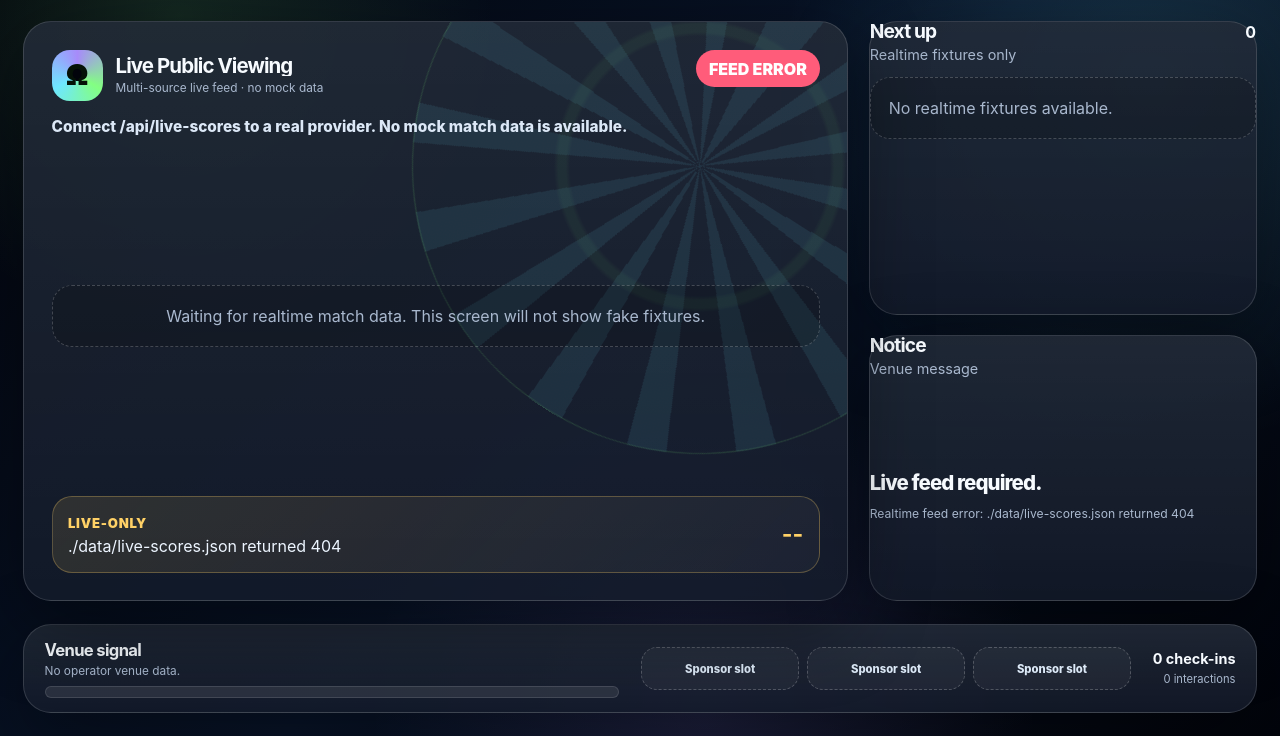
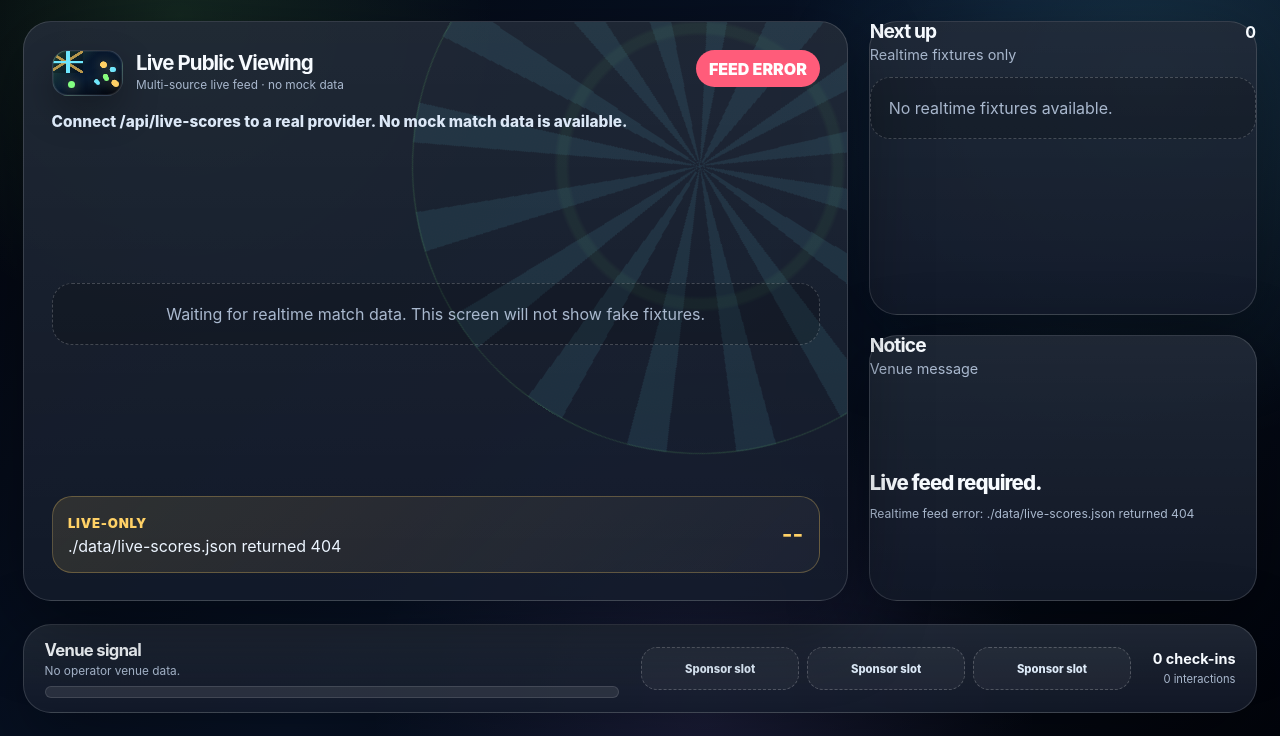
Before and after one commit to De-Omega-Point/fifa2026, a website: page public.html in a window 1280 px wide. Shown: the part 64-800 px from the top of the page. Drawn offline with Linux system fonts and the light colour scheme; no server answers.

Commit message:
Add Australian-inspired brand flag

```diff
--- a/public.html
+++ b/public.html
@@ -29,7 +29,15 @@
 
         <div class="public-top">
           <div class="brand-lockup">
-            <div class="brand-mark">Ω</div>
+            <div class="brand-flag large" aria-hidden="true">
+              <span class="flag-canton"></span>
+              <span class="flag-star star-commonwealth"></span>
+              <span class="flag-star star-one"></span>
+              <span class="flag-star star-two"></span>
+              <span class="flag-star star-three"></span>
+              <span class="flag-star star-four"></span>
+              <span class="flag-star star-five"></span>
+            </div>
             <div>
               <h1 id="eventName">Live Public Viewing</h1>
               <p>Multi-source live feed · no mock data</p>
--- a/styles.css
+++ b/styles.css
@@ -119,6 +119,77 @@ input:focus, select:focus, textarea:focus {
   font-weight: 950;
 }
 
+.brand-flag {
+  --flag-w: 72px;
+  --flag-h: 46px;
+  position: relative;
+  flex: 0 0 auto;
+  width: var(--flag-w);
+  height: var(--flag-h);
+  overflow: hidden;
+  border: 1px solid rgba(255,255,255,.18);
+  border-radius: 14px;
+  background:
+    radial-gradient(circle at 73% 31%, var(--gold) 0 3px, transparent 3.5px),
+    radial-gradient(circle at 86% 42%, var(--cyan) 0 2.5px, transparent 3px),
+    radial-gradient(circle at 76% 58%, var(--green) 0 2.6px, transparent 3px),
+    radial-gradient(circle at 89% 72%, var(--gold) 0 2.8px, transparent 3.3px),
+    radial-gradient(circle at 63% 69%, var(--cyan) 0 2px, transparent 2.5px),
+    linear-gradient(135deg, rgba(131,255,130,.26), transparent 42%),
+    linear-gradient(160deg, #061328, #081b32 58%, #02040b);
+  box-shadow: 0 16px 36px rgba(0,0,0,.28), inset 0 0 0 1px rgba(255,255,255,.06);
+}
+
+.brand-flag.large {
+  --flag-w: clamp(64px,5.6vw,102px);
+  --flag-h: clamp(42px,3.65vw,66px);
+  border-radius: clamp(14px,1.25vw,22px);
+}
+
+.brand-flag::before,
+.brand-flag::after,
+.flag-canton {
+  content: "";
+  position: absolute;
+  left: 0;
+  top: 0;
+  width: 44%;
+  height: 50%;
+}
+
+.brand-flag::before {
+  background:
+    linear-gradient(32deg, transparent 42%, var(--gold) 43% 50%, transparent 51%),
+    linear-gradient(148deg, transparent 42%, var(--gold) 43% 50%, transparent 51%);
+  opacity: .96;
+}
+
+.brand-flag::after {
+  background:
+    linear-gradient(0deg, transparent 43%, var(--cyan) 44% 55%, transparent 56%),
+    linear-gradient(90deg, transparent 43%, var(--cyan) 44% 55%, transparent 56%);
+}
+
+.flag-canton {
+  background: rgba(2,4,11,.26);
+}
+
+.flag-star {
+  position: absolute;
+  width: 6px;
+  height: 6px;
+  border-radius: 99px;
+  background: var(--gold);
+  box-shadow: 0 0 12px rgba(255,209,102,.55);
+}
+
+.star-commonwealth { left: 22%; top: 67%; width: 7px; height: 7px; background: var(--green); }
+.star-one { left: 70%; top: 25%; }
+.star-two { left: 84%; top: 37%; width: 5px; height: 5px; background: var(--cyan); }
+.star-three { left: 74%; top: 56%; width: 5px; height: 5px; background: var(--green); }
+.star-four { left: 87%; top: 69%; }
+.star-five { left: 62%; top: 67%; width: 4px; height: 4px; background: var(--cyan); }
+
 .home-nav {
   display: flex;
   gap: 8px;
@@ -946,18 +1017,14 @@ body[data-page="public"] { overflow: hidden; }
   gap: clamp(10px,1vw,18px);
 }
 
-.brand-mark {
-  width: clamp(44px,4vw,74px);
-  height: clamp(44px,4vw,74px);
-  display: grid;
-  place-items: center;
-  border-radius: clamp(15px,1.4vw,24px);
-  color: var(--green-dark);
-  font-size: clamp(1.35rem,2.2vw,2.8rem);
-  font-weight: 950;
-  background:
-    radial-gradient(circle at 50% 46%, #02040b 0 19%, transparent 20%),
-    conic-gradient(from 120deg,var(--green),var(--cyan),var(--purple),var(--green));
+.brand-lockup.compact {
+  align-items: center;
+  gap: 12px;
+  margin-bottom: 10px;
+}
+
+.brand-lockup.compact .eyebrow {
+  margin: 0;
 }
 
 .brand-lockup h1 {
```
Also changed, not shown: cockpit.html (+12 -1 lines), index.html (+9 -1 lines).
